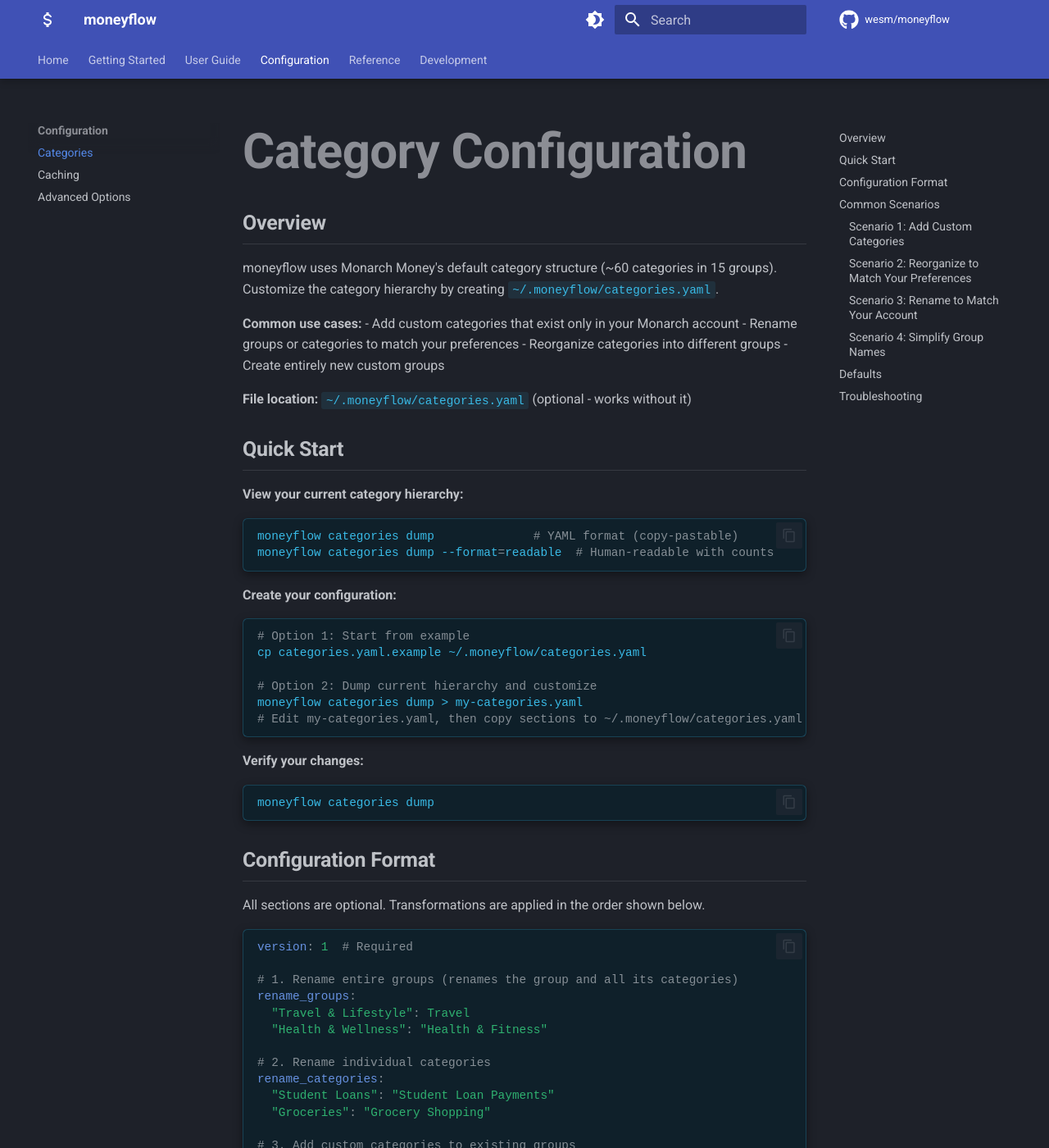
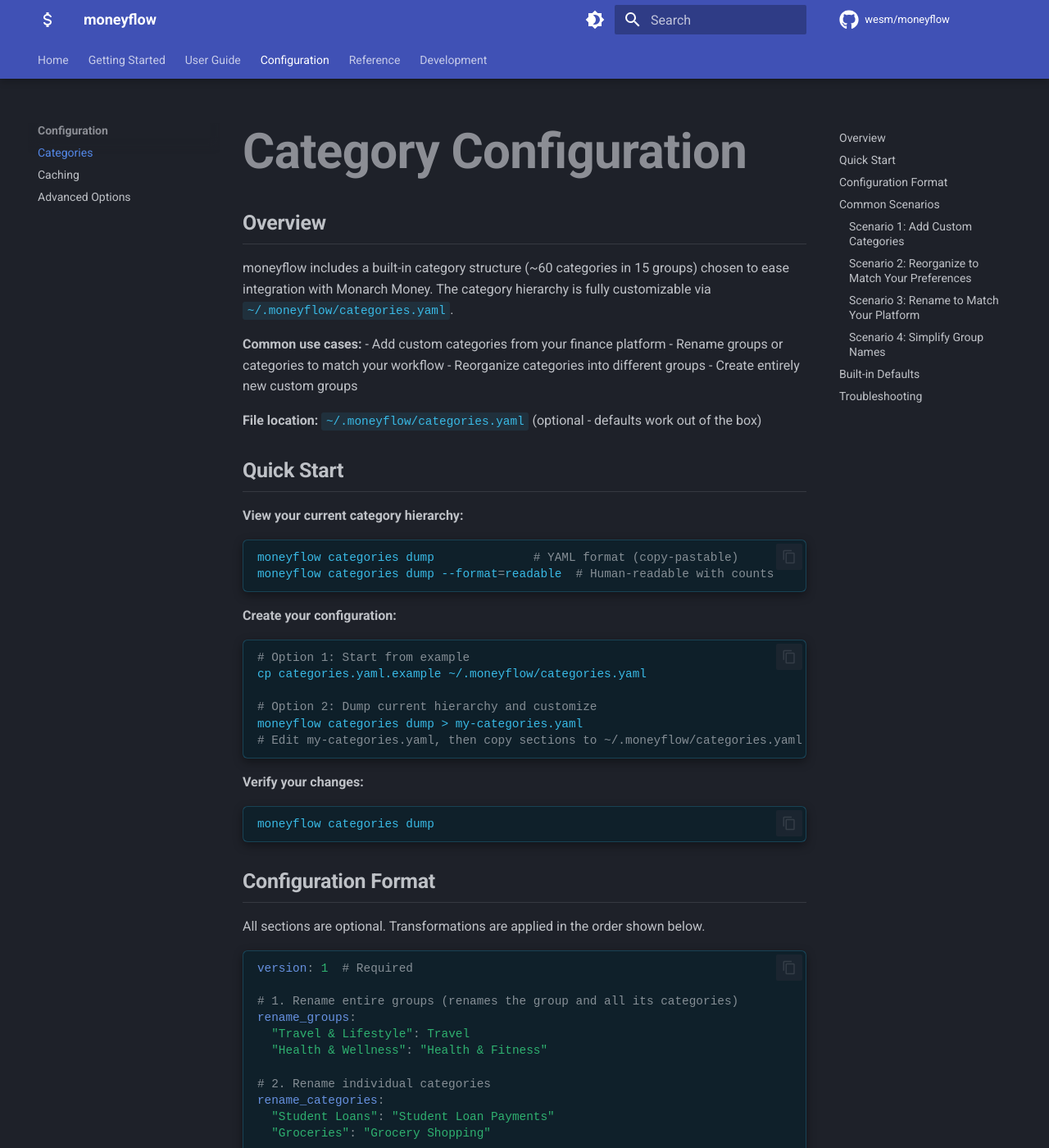
Before and after one commit to LeonB28/moneyflow, an MkDocs documentation site: the page built from docs/categories.md, in a window 1280 px wide and 1400 px high. Shown: the whole window at 82% size. Built offline with MkDocs 1.6.1 and Material for MkDocs 9.7.7, drawn with Linux system fonts in a browser that asks for light colours; comment, search, counter and statistics services are not loaded; some of the changed text lies outside the part shown.

Commit message:
docs: Make category documentation platform-agnostic
Reframed category configuration documentation to emphasize that built-in
defaults were chosen to ease Monarch Money integration but work well for
any personal finance platform with easy customization.

Changes:
- Removed assumptions that all users have Monarch accounts
- Changed "your Monarch account" → "your finance platform"
- Changed "Monarch defaults" → "built-in defaults"
- Added explicit statement that defaults work for most platforms
- Emphasized customization flexibility

Documentation now welcomes users of any finance platform while still
acknowledging Monarch compatibility.

🤖 Generated with [Claude Code](https://claude.com/claude-code)

Co-Authored-By: Claude <noreply@anthropic.com>

````diff
--- a/docs/categories.md
+++ b/docs/categories.md
@@ -2,15 +2,15 @@
 
 ## Overview
 
-moneyflow uses Monarch Money's default category structure (~60 categories in 15 groups). Customize the category hierarchy by creating `~/.moneyflow/categories.yaml`.
+moneyflow includes a built-in category structure (~60 categories in 15 groups) chosen to ease integration with Monarch Money. The category hierarchy is fully customizable via `~/.moneyflow/categories.yaml`.
 
 **Common use cases:**
-- Add custom categories that exist only in your Monarch account
-- Rename groups or categories to match your preferences
+- Add custom categories from your finance platform
+- Rename groups or categories to match your workflow
 - Reorganize categories into different groups
 - Create entirely new custom groups
 
-**File location:** `~/.moneyflow/categories.yaml` (optional - works without it)
+**File location:** `~/.moneyflow/categories.yaml` (optional - defaults work out of the box)
 
 ## Quick Start
 
@@ -53,7 +53,7 @@ rename_categories:
   "Groceries": "Grocery Shopping"
 
 # 3. Add custom categories to existing groups
-#    Use this for categories that exist only in your Monarch account
+#    Use this for categories from your finance platform
 add_to_groups:
   Business:
     - Accounting
@@ -73,15 +73,15 @@ custom_groups:
 # 5. Move categories to different groups
 #    Overrides the default group assignment
 move_categories:
-  "Internet & Cable": Services     # Monarch default: Bills & Utilities
-  Pets: "Health & Fitness"         # Monarch default: Travel & Lifestyle
+  "Internet & Cable": Services     # Built-in default: Bills & Utilities
+  Pets: "Health & Fitness"         # Built-in default: Travel & Lifestyle
 ```
 
 ## Common Scenarios
 
 ### Scenario 1: Add Custom Categories
 
-Your Monarch account has custom categories not in the defaults:
+Your finance platform has categories not in the built-in defaults:
 
 ```yaml
 add_to_groups:
@@ -106,9 +106,9 @@ move_categories:
   "Laundry & Dry Cleaning": "Personal Care"
 ```
 
-### Scenario 3: Rename to Match Your Account
+### Scenario 3: Rename to Match Your Platform
 
-If you've renamed categories in Monarch:
+Match category names to your finance platform:
 
 ```yaml
 rename_categories:
@@ -124,14 +124,16 @@ rename_groups:
   "Gifts & Donations": Gifts
 ```
 
-## Defaults
+## Built-in Defaults
 
-Without `categories.yaml`, moneyflow uses Monarch Money's default categories:
+Without `categories.yaml`, moneyflow uses built-in categories chosen to ease integration with Monarch Money:
 
 - **15 groups**: Income, Gifts & Donations, Auto & Transport, Housing, Bills & Utilities, Food & Dining, Travel & Lifestyle, Shopping, Children, Education, Health & Wellness, Financial, Uncategorized, Business, Transfers
 - **~60 categories**: Groceries, Restaurants & Bars, Gas, Shopping, Medical, etc.
 
-See `categories.yaml.example` in the repo for the complete default structure.
+**These defaults work well for most personal finance platforms.** Customize as needed for your workflow.
+
+See `categories.yaml.example` in the repo for the complete structure.
 
 ## Troubleshooting
 
````
Also changed, not shown: docs/config/advanced.md (+4 -2 lines), 1 other file.
